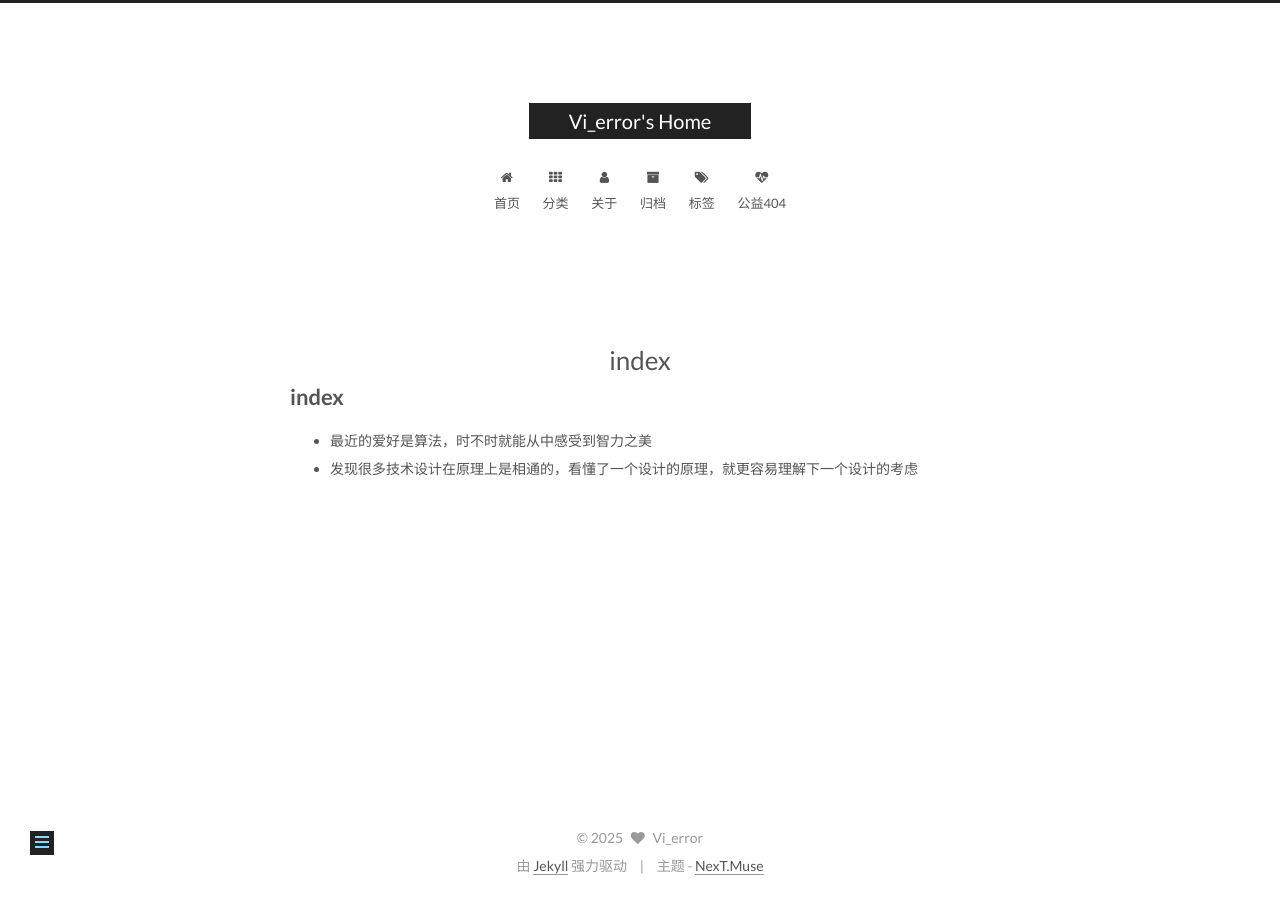
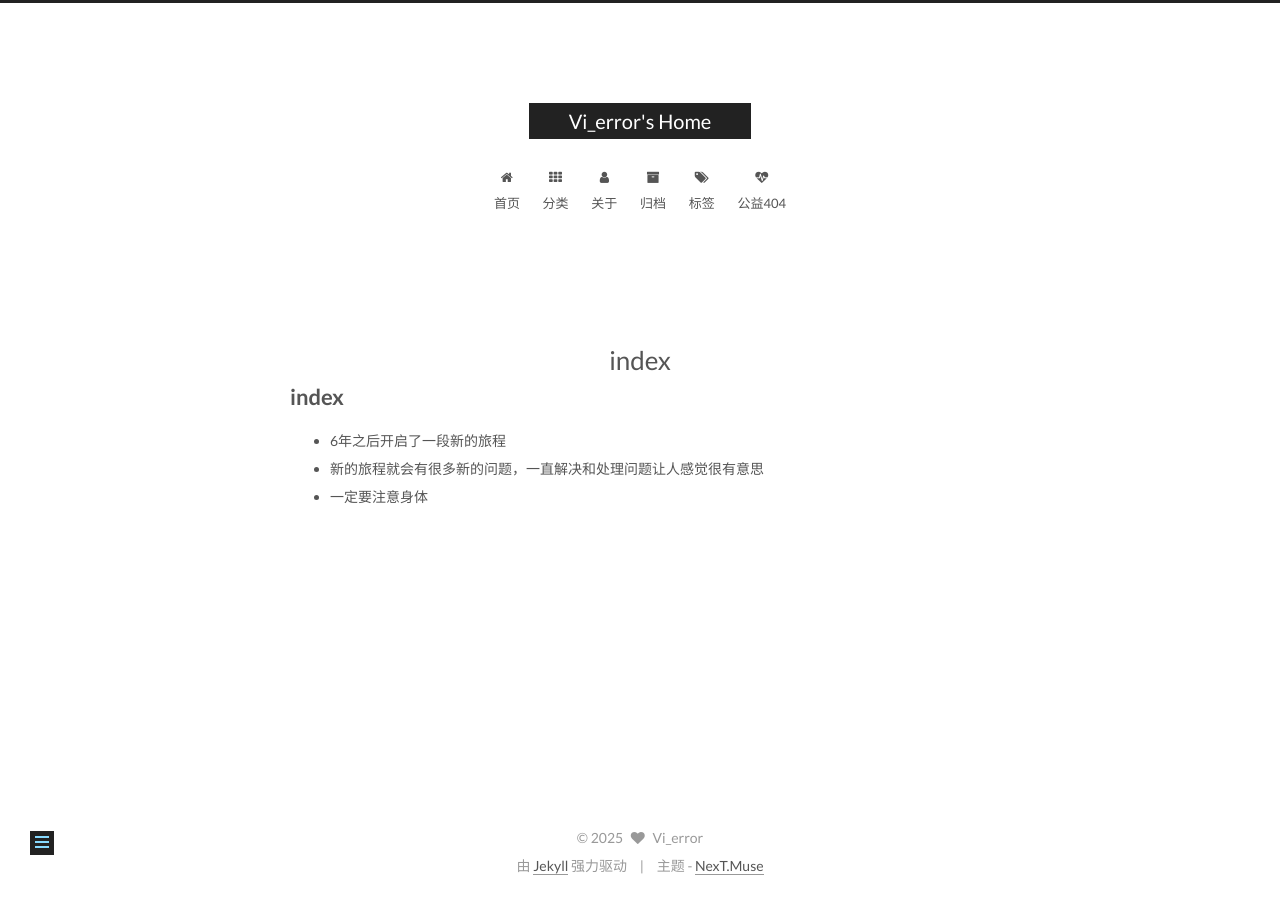
Before and after one commit to vivitrip/Vi_error, a Jekyll site: the page built from about/index.md, in a window 1280 px wide. Built offline with Jekyll 4.4.1, drawn with Linux system fonts in a browser that asks for light colours; our own code applies the rules of GitHub Pages for plain Markdown files.

Commit message:
Update about page with new reflections on personal journey and interests

```diff
--- a/about/index.md
+++ b/about/index.md
@@ -4,5 +4,6 @@ type: about
 ---
 # index
 
-- 最近的爱好是算法，时不时就能从中感受到智力之美
-- 发现很多技术设计在原理上是相通的，看懂了一个设计的原理，就更容易理解下一个设计的考虑
+- 6年之后开启了一段新的旅程
+- 新的旅程就会有很多新的问题，一直解决和处理问题让人感觉很有意思
+- 一定要注意身体
```
